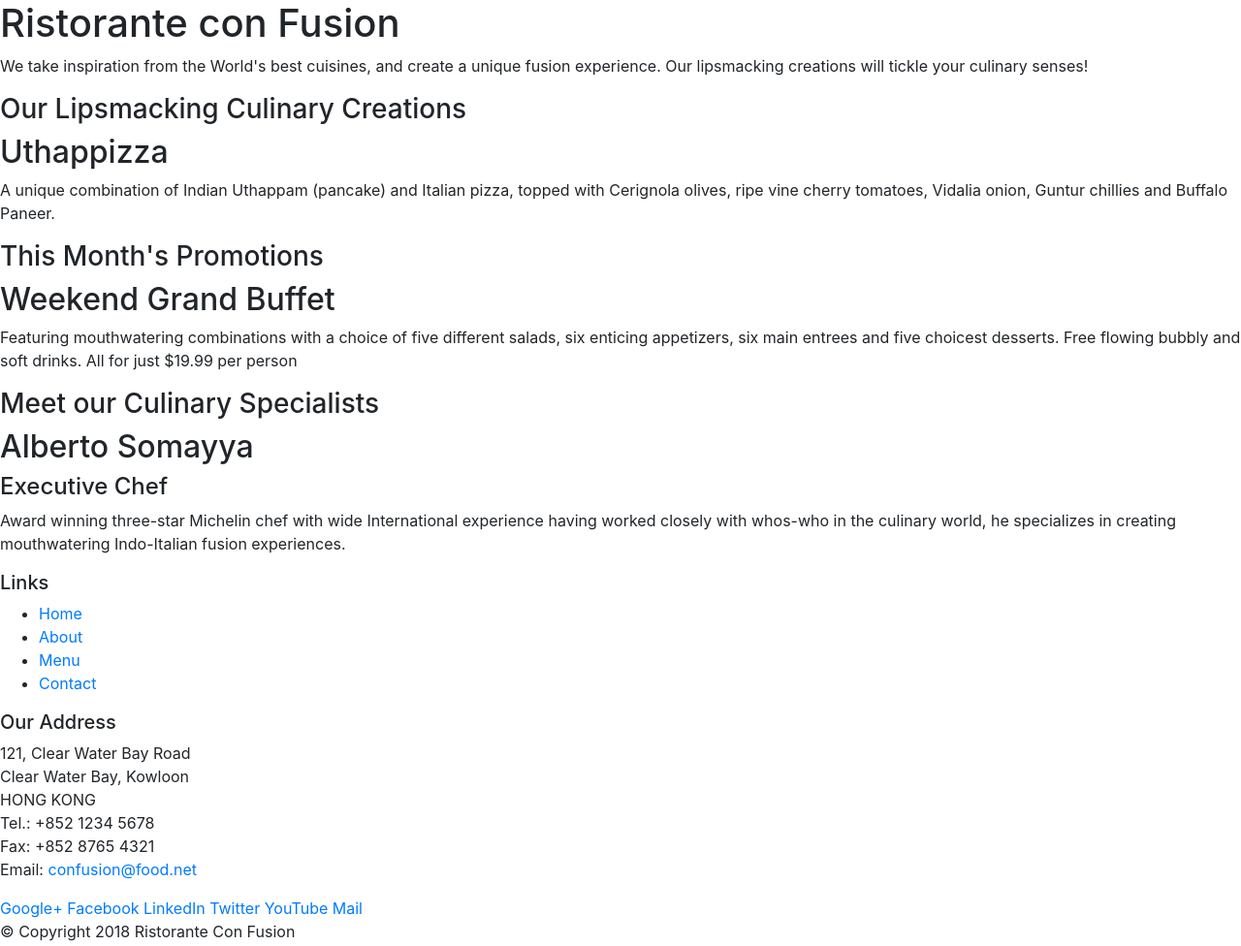
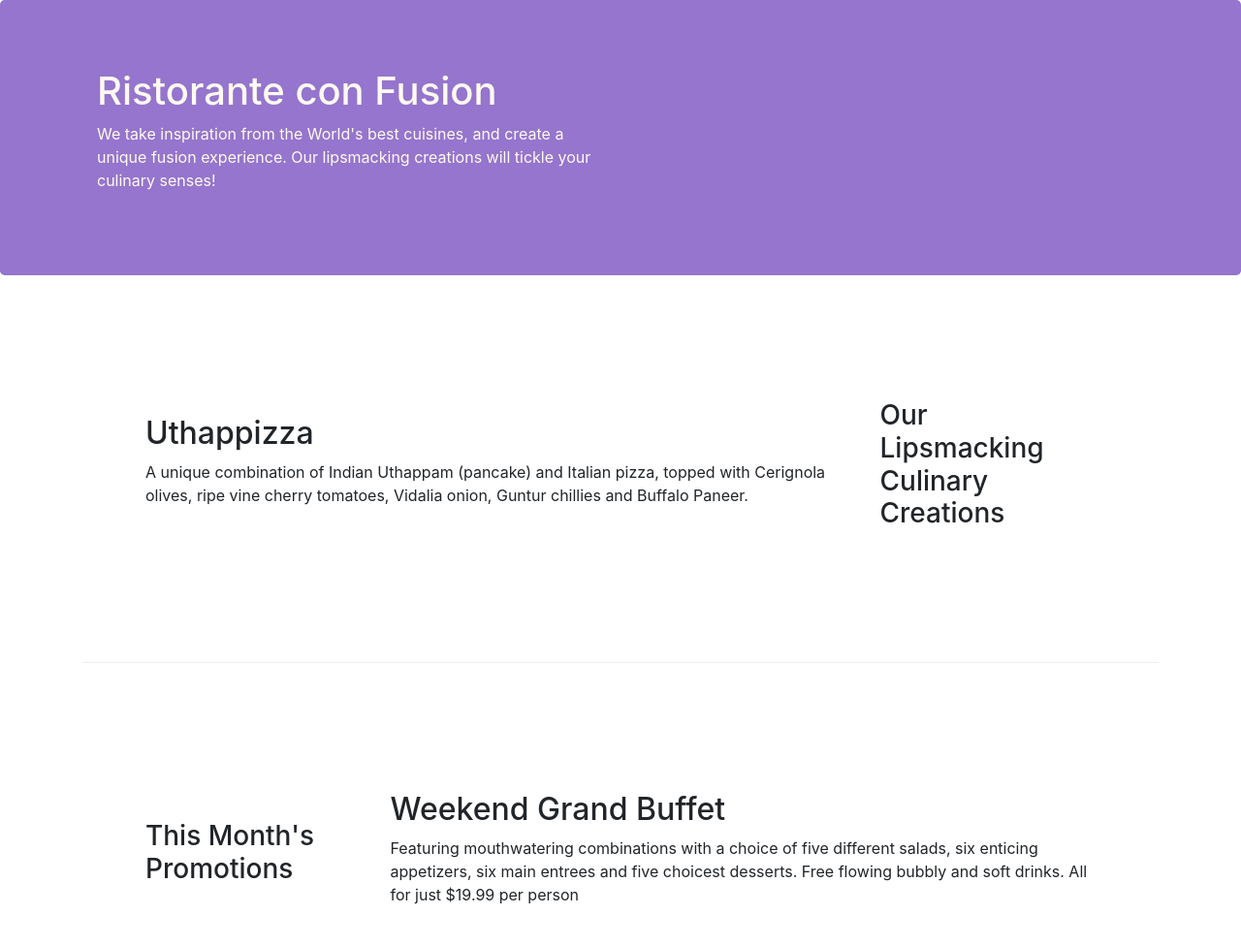
Before and after one commit to shriraksha158/Restaurent_Website, a website: page index.html in a window 1280 px wide. Shown: the top 976 px of the page at 97% size. Drawn offline with nearby package versions, Linux system fonts and the light colour scheme.

Commit message:
Bootstrap Part1&2

```diff
--- /dev/null
+++ b/css/styles.css
@@ -0,0 +1,30 @@
+.row-header {
+    margin: 0px auto;
+    padding: 0px auto;
+}
+
+.row-content {
+    margin: 0px auto;
+    padding: 0px 50px 0px 50px;
+    border-bottom: 1px ridge;
+    min-height: 400px;
+}
+
+.footer {
+    margin: 0px auto;
+    background-color: #D1C4E9;
+    padding: 20px 0px 20px 0px;
+}
+
+.jumbotron {
+    padding: 70px 30px 70px 30px;
+    margin: 0px auto;
+    background: #9575CD;
+    color: floralwhite;
+}
+
+.address {
+    font-size: 80%;
+    margin: 0px auto;
+    color: #0F0F0F;
+}
--- a/index.html
+++ b/index.html
@@ -8,52 +8,53 @@
         <meta http-equiv="x-ua-compatible" content="ie=edge">
 
         <!-- Bootstrap CSS -->
-        <link rel="stylesheet" href="../conFusion/node_modules/bootstrap/dist/css/bootstrap.min.css">
+        <link rel="stylesheet" href="node_modules/bootstrap/dist/css/bootstrap.min.css" >
+        <link rel="stylesheet" href="css/styles.css">
     <title>Ristorante Con Fusion</title>
 </head>
 
 <body>
 
-    <header>
-        <div>
-            <div>
-                <div>
+    <header class="jumbotron">
+        <div class="container">
+            <div class="row row-header">
+                <div class="col-12 col-sm-6">
                     <h1>Ristorante con Fusion</h1>
                     <p>We take inspiration from the World's best cuisines, and create a unique fusion experience. Our lipsmacking creations will tickle your culinary senses!</p>
                 </div>
-                <div>
+                <div class="col-12 col-sm">
                 </div>
             </div>
         </div>
     </header>
 
-    <div>
-        <div>
-            <div>
+    <div class="container">
+        <div class="row row-content align-items-center">
+            <div class="col-12 col-sm-4 order-sm-last col-md-3">
                 <h3>Our Lipsmacking Culinary Creations</h3>
             </div>
-            <div>
+            <div class="col col-sm order-sm-first col-md">
                 <h2>Uthappizza</h2>
                 <p>A unique combination of Indian Uthappam (pancake) and Italian pizza, topped with Cerignola olives, ripe vine cherry tomatoes, Vidalia onion, Guntur chillies and Buffalo Paneer.</p>
             </div>
         </div>
 
 
-        <div>
-            <div>
+        <div class="row row-content align-items-center">
+            <div class="col-12 col-sm-4 col-md-3">
                 <h3>This Month's Promotions</h3>
             </div>
-            <div>
+            <div class="col col-sm col-md">
                 <h2>Weekend Grand Buffet</h2>
                 <p>Featuring mouthwatering combinations with a choice of five different salads, six enticing appetizers, six main entrees and five choicest desserts. Free flowing bubbly and soft drinks. All for just $19.99 per person </p>
             </div>
         </div>
 
-        <div>
-            <div>
+        <div class="row row-content align-items-center">
+            <div class="col-12 col-sm-4 order-sm-last col-md-3">
                 <h3>Meet our Culinary Specialists</h3>
             </div>
-            <div>
+            <div class="col col-sm order-sm-first col-md">
                 <h2>Alberto Somayya</h2>
                 <h4>Executive Chef</h4>
                 <p>Award winning three-star Michelin chef with wide International experience having worked closely with whos-who in the culinary world, he specializes in creating mouthwatering Indo-Italian fusion experiences. </p>
@@ -61,19 +62,19 @@
         </div>
     </div>
 
-    <footer>
-        <div>
-            <div>
-                <div>
+    <footer class="footer">
+        <div class="container">
+            <div class="row">
+                <div class="col-4 offset-1 col-sm-2">
                     <h5>Links</h5>
-                    <ul>
+                    <ul class="list-unstyled">
                         <li><a href="#">Home</a></li>
                         <li><a href="#">About</a></li>
                         <li><a href="#">Menu</a></li>
                         <li><a href="#">Contact</a></li>
                     </ul>
                 </div>
-                <div>
+                <div class="col-7 col-sm-4">
                     <h5>Our Address</h5>
                     <address>
 		              121, Clear Water Bay Road<br>
@@ -84,8 +85,8 @@
 		              Email: <a href="mailto:confusion@food.net">confusion@food.net</a>
 		           </address>
                 </div>
-                <div>
-                    <div>
+                <div class="col-12 col-sm-4 align-self-center">
+                    <div class="text-center">
                         <a href="http://google.com/+">Google+</a>
                         <a href="http://www.facebook.com/profile.php?id=">Facebook</a>
                         <a href="http://www.linkedin.com/in/">LinkedIn</a>
@@ -95,17 +96,17 @@
                     </div>
                 </div>
            </div>
-           <div>
-                <div>
+           <div class="row justify-content-center">
+                <div class="col-auto">
                     <p>© Copyright 2018 Ristorante Con Fusion</p>
                 </div>
            </div>
         </div>
     </footer>
         <!-- jQuery first, then Popper.js, then Bootstrap JS. -->
-        <script src="../conFusion/node_modules/jquery/dist/jquery.slim.min.js"></script>
-        <script src="../conFusion/node_modules/popper.js/dist/umd/popper.min.js"></script>
-        <script src="../conFusion/node_modules/bootstrap/dist/js/bootstrap.min.js"></script>
+        <script src="node_modules/jquery/dist/jquery.slim.min.js"></script>
+        <script src="node_modules/popper.js/dist/umd/popper.min.js"></script>
+        <script src="node_modules/bootstrap/dist/js/bootstrap.min.js"></script>
 
 </body>
 
```
